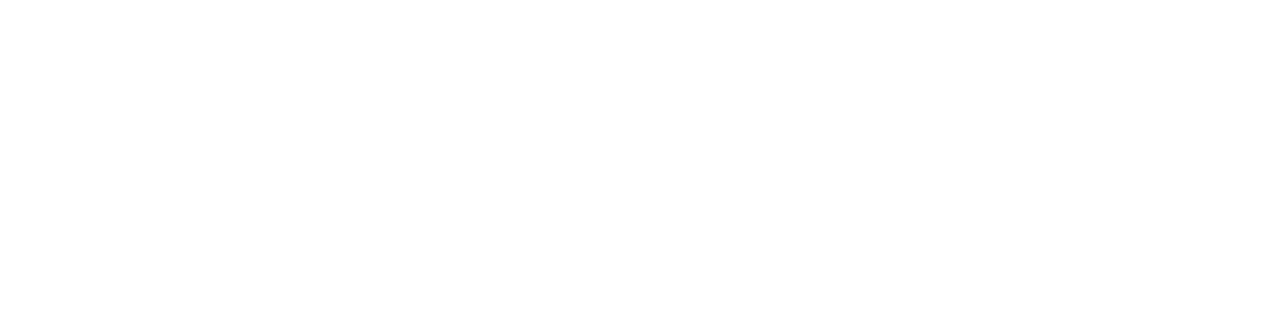
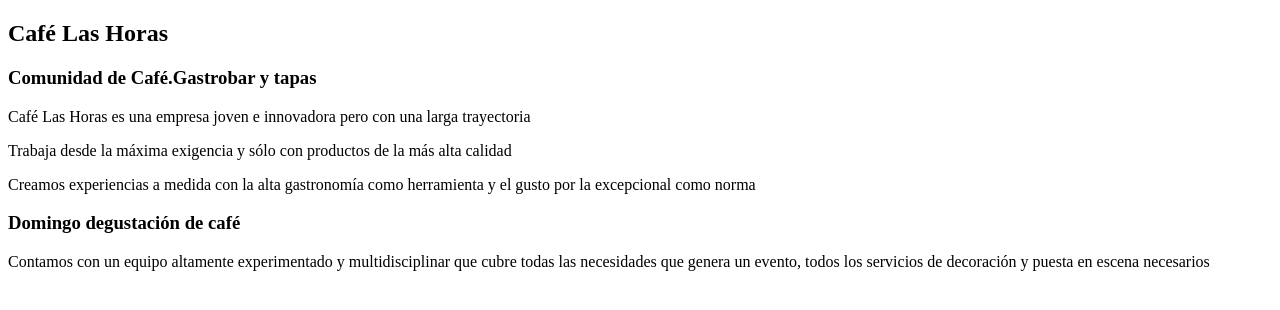
Before and after one commit to josetomas521/eclipse, a plain HTML site: page proyectogithub/WebContent/index.html in a window 1280 px wide. Drawn offline with Linux system fonts and the light colour scheme.

Commit message:
cafe las horas

```diff
--- a/proyectogithub/WebContent/index.html
+++ b/proyectogithub/WebContent/index.html
@@ -2,9 +2,30 @@
 <html>
 <head>
 <meta charset="UTF-8">
-<title>Insert title here</title>
+<title>Las Horas</title>
 </head>
 <body>
+<header>
+	<h2>Café Las Horas</h2>
+</header>
+<main>
+<section>
+	<h3>Comunidad de Café.Gastrobar y tapas</h3>
+	<p>Café Las Horas es una empresa joven e innovadora pero con una
+		larga trayectoria</p>
+	<p>Trabaja desde la máxima exigencia y sólo con productos de la más
+		alta calidad</p>
+	<p>Creamos experiencias a medida con la alta gastronomía como
+		herramienta y el gusto por la excepcional como norma</p>
+</section>
+<article>
+	<h3>Domingo degustación de café</h3>
+	<p>Contamos con un equipo altamente experimentado y
+		multidisciplinar que cubre todas las necesidades que genera un evento,
+		todos los servicios de decoración y puesta en escena necesarios</p>
+</article>
+</main>
+
 
 </body>
 </html>
```
